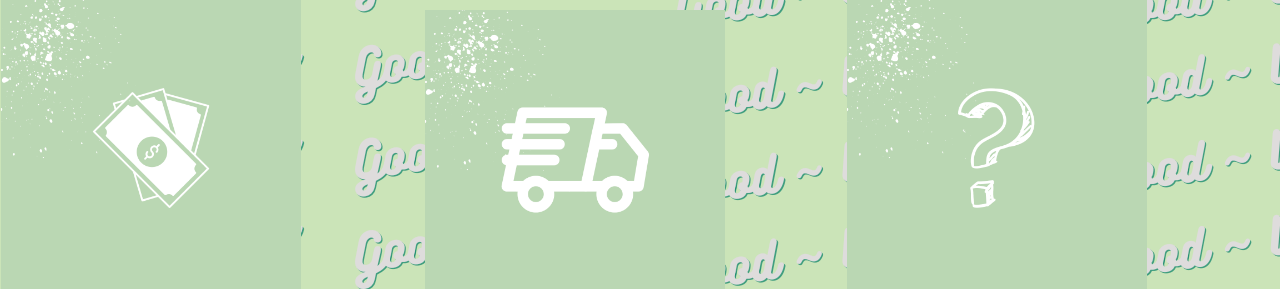
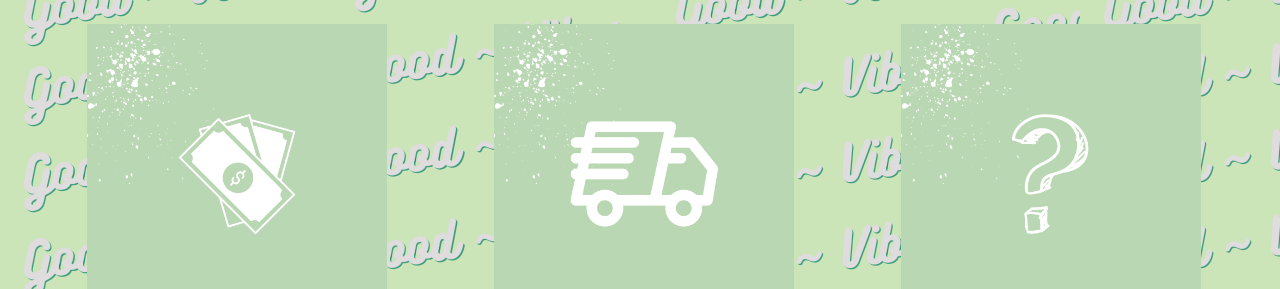
Before and after one commit to trinivalentina/PreEntrega2-Caballero, a plain HTML site: page pages/infodecompras.html in a window 1280 px wide. Shown: the part 248-537 px from the top of the page. Drawn offline with nearby package versions, Linux system fonts and the light colour scheme.

Commit message:
cambio de estetica

```diff
--- a/pages/infodecompras.html
+++ b/pages/infodecompras.html
@@ -45,9 +45,9 @@
     </header>
 
     <div>
-        <table>
+        <table class="tabla">
             <th>
-                <img src="../images/dinero.png" width="300" height="300"></a>
+                <img src="../images/dinero.png" class="fotos"></a>
                 <h2 class="subtitulos">Medios de Pago</h2>
                 <p class="p">Abonando presencialmente contamos con todos los medios de pago (efectivo, tarjetas de
                     débito y crédito, transferencia, mercado pago con y sin cógido QR) y, habiendo pedido un envio por
@@ -55,7 +55,7 @@
                 </p>
             </th>
             <th>
-                <img src="../images/envio.png" width="300" height="300"></a>
+                <img src="../images/envio.png" class="fotos"></a>
                 <h2 class="subtitulos">Envios</h2>
                 <p class="p">Hacemos envios tanto por Correo Argentino, de manera nacional e internacional, como por
                     medio de la aplicación "Pedidos Ya" a quienes se encuentren en la misma ciudad de dicha sucursal. En
@@ -63,7 +63,7 @@
                 </p>
             </th>
             <th>
-                <img src="../images/pregunta.png" width="300" height="300"></a>
+                <img src="../images/pregunta.png" class="fotos"></a>
                 <h2 class="subtitulos">¿Cómo comprar?</h2>
                 <p class="p">Podes seleccionar las prendas una x una, comprar
                     colecciones o podes obtener la categoria "Descuentos" a traves del inicio a tu usuario. En
```
Also changed, not shown: pages/comentarios.html (+2 -2 lines), pages/informacion.html (+1 -1 lines), pages/locales.html (+1 -1 lines), pages/productos.html (+1 -1 lines), pages/usuario.html (+1 -1 lines).
